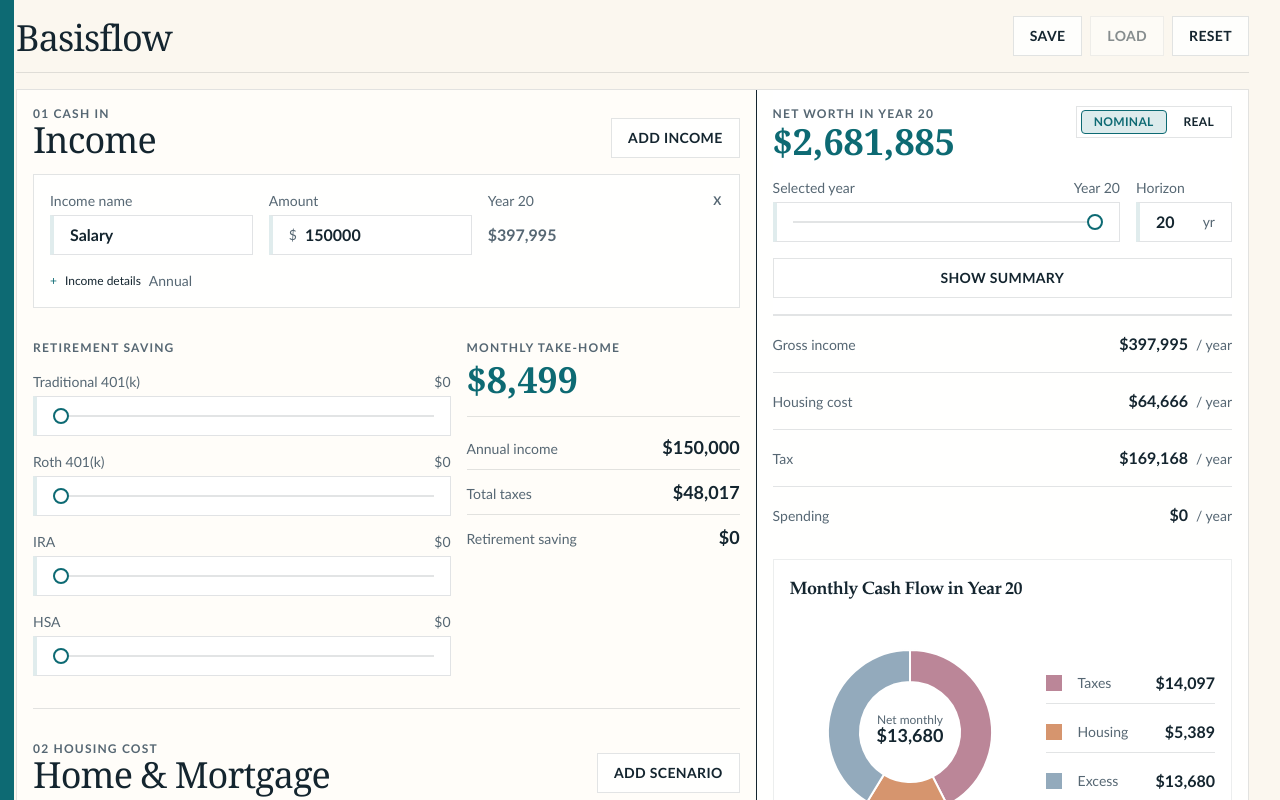
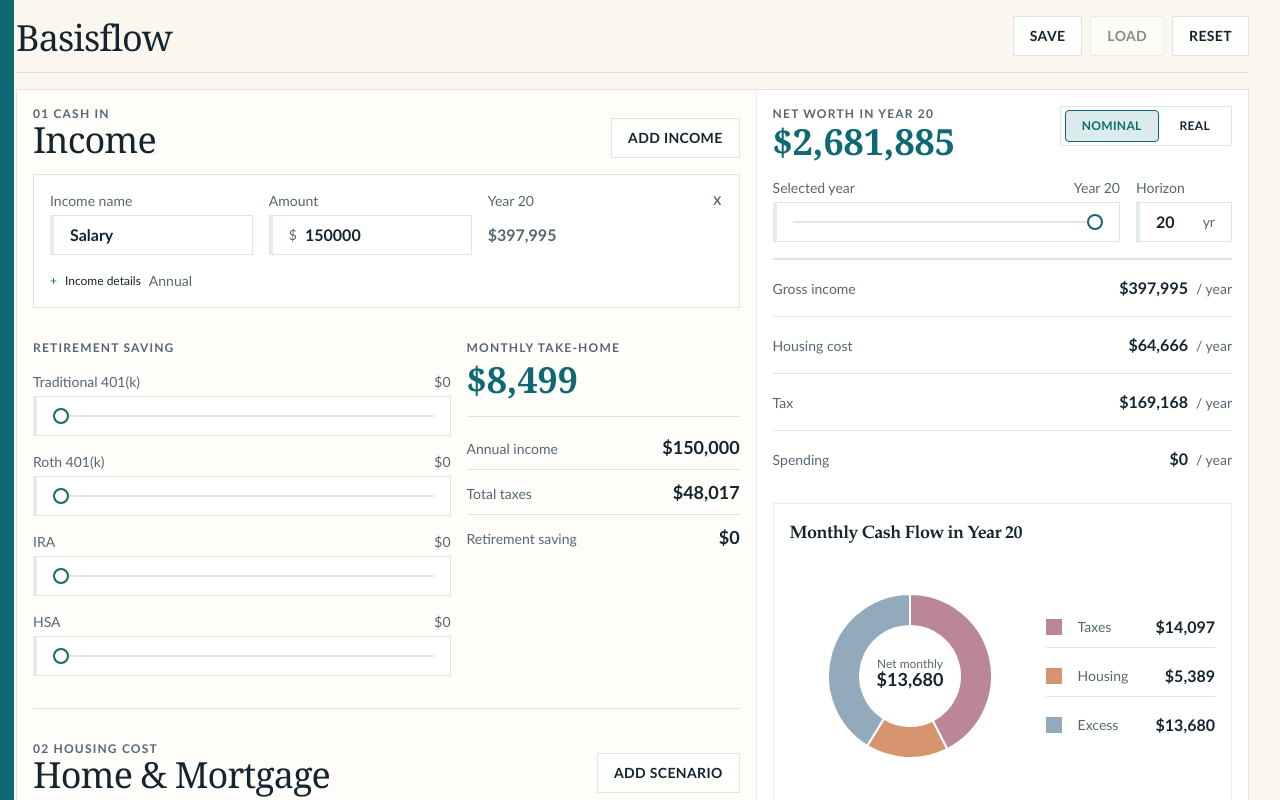
Before and after one commit to exilium-com/basisflow, a React (Vite) app: page /workspace in a window 1280 px wide. Shown: the top 800 px of the page. Built offline with nearby package versions, Linux system fonts and the light colour scheme.

Commit message:
more mobile

```diff
--- a/src/components/WorkspaceLayout.tsx
+++ b/src/components/WorkspaceLayout.tsx
@@ -10,7 +10,8 @@ export function WorkspaceLayout({ summary, children }: WorkspaceLayoutProps) {
     <section className="flex min-w-0 flex-1 flex-col lg:grid lg:grid-cols-5">
       <aside
         className="order-first bg-(--white) px-4 pb-4 lg:order-last lg:col-span-2 lg:h-screen lg:overflow-y-auto
-          lg:border-l lg:pb-8 lg:bg-(--white-soft) min-w-0 sticky top-0 z-20 max-h-screen overflow-y-auto w-full"
+          lg:border-l lg:border-(--line-soft) lg:pb-8 lg:bg-(--white-soft) min-w-0 sticky top-0 z-20 max-h-screen
+          overflow-y-auto w-full"
       >
         {summary}
       </aside>
--- a/src/components/workspace/WorkspaceSummaryPanel.tsx
+++ b/src/components/workspace/WorkspaceSummaryPanel.tsx
@@ -184,7 +184,7 @@ export function WorkspaceSummaryPanel({
 
   return (
     <div>
-      <div className="grid gap-4 border-b border-(--line) bg-(--white) py-4 lg:sticky lg:top-0 lg:z-10">
+      <div className="grid gap-4 bg-(--white) py-4 lg:sticky lg:top-0 lg:z-10 lg:border-b lg:border-(--line)">
         <div className="flex items-start justify-between gap-4">
           <div className="min-w-0">
             <div className={smallCapsTextClass}>
@@ -194,8 +194,8 @@ export function WorkspaceSummaryPanel({
               {usd(toDisplayValue(currentRow.netWorth, projection.currentYear, projection))}
             </strong>
           </div>
+          <div className="shrink-0 lg:hidden">
             <SegmentedToggle
-            className="shrink-0"
               size="compact"
               ariaLabel="Display mode"
               value={projectionState.displayMode}
@@ -205,6 +205,18 @@ export function WorkspaceSummaryPanel({
                 { value: "real", label: "Real" },
               ]}
             />
+          </div>
+          <div className="hidden shrink-0 lg:block">
+            <SegmentedToggle
+              ariaLabel="Display mode"
+              value={projectionState.displayMode}
+              onChange={(displayMode) => onUpdateProjectionState({ displayMode })}
+              options={[
+                { value: "nominal", label: "Nominal" },
+                { value: "real", label: "Real" },
+              ]}
+            />
+          </div>
         </div>
 
         <div className="flex items-end gap-4">
@@ -228,13 +240,15 @@ export function WorkspaceSummaryPanel({
           />
         </div>
 
+        <div className="lg:hidden">
           <button
             type="button"
-          className={`action-button w-full lg:hidden ${buttonTextClass}`}
+            className={`action-button w-full justify-center ${buttonTextClass}`}
             onClick={() => setMobileSummaryOpen((open) => !open)}
           >
             {mobileSummaryOpen ? "Hide Summary" : "Show Summary"}
           </button>
+        </div>
       </div>
 
       <div className="hidden lg:block">{summaryBody}</div>
```
Lines whose indentation alone changed are shown as unchanged.
